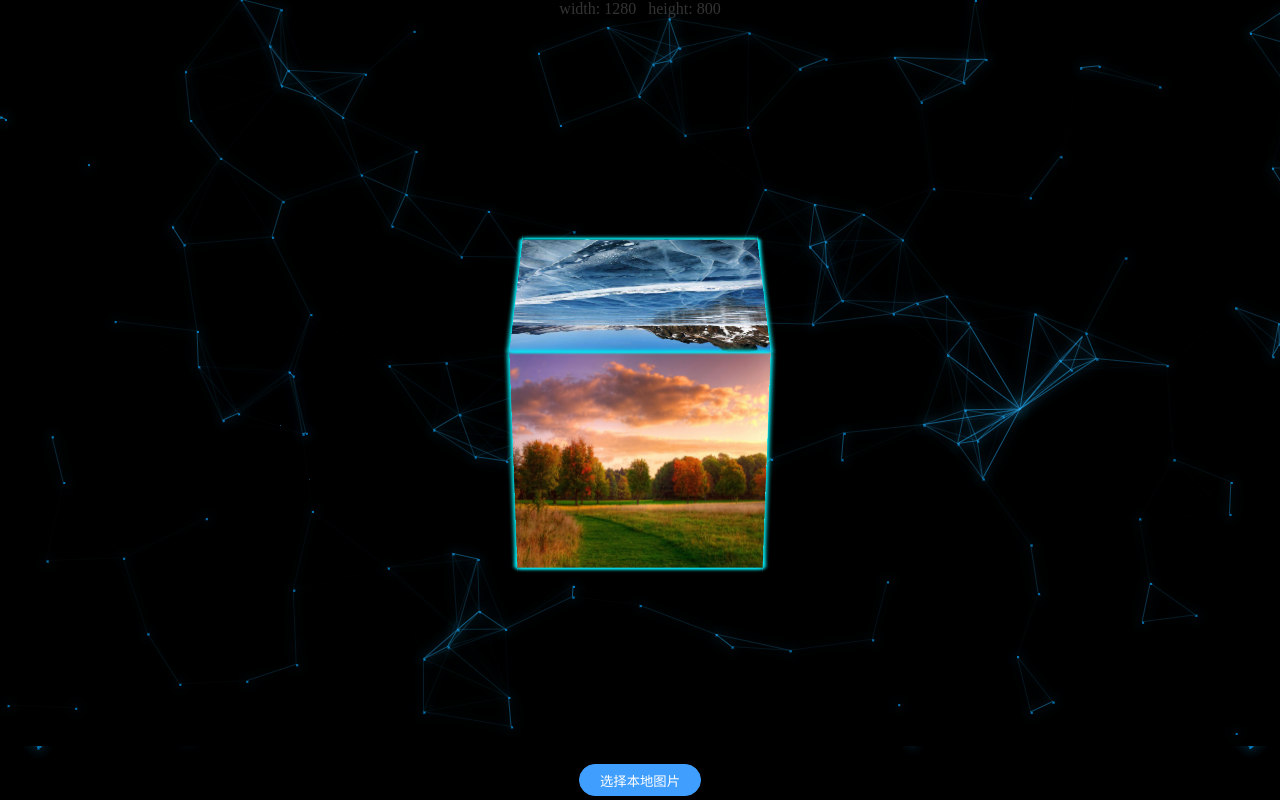
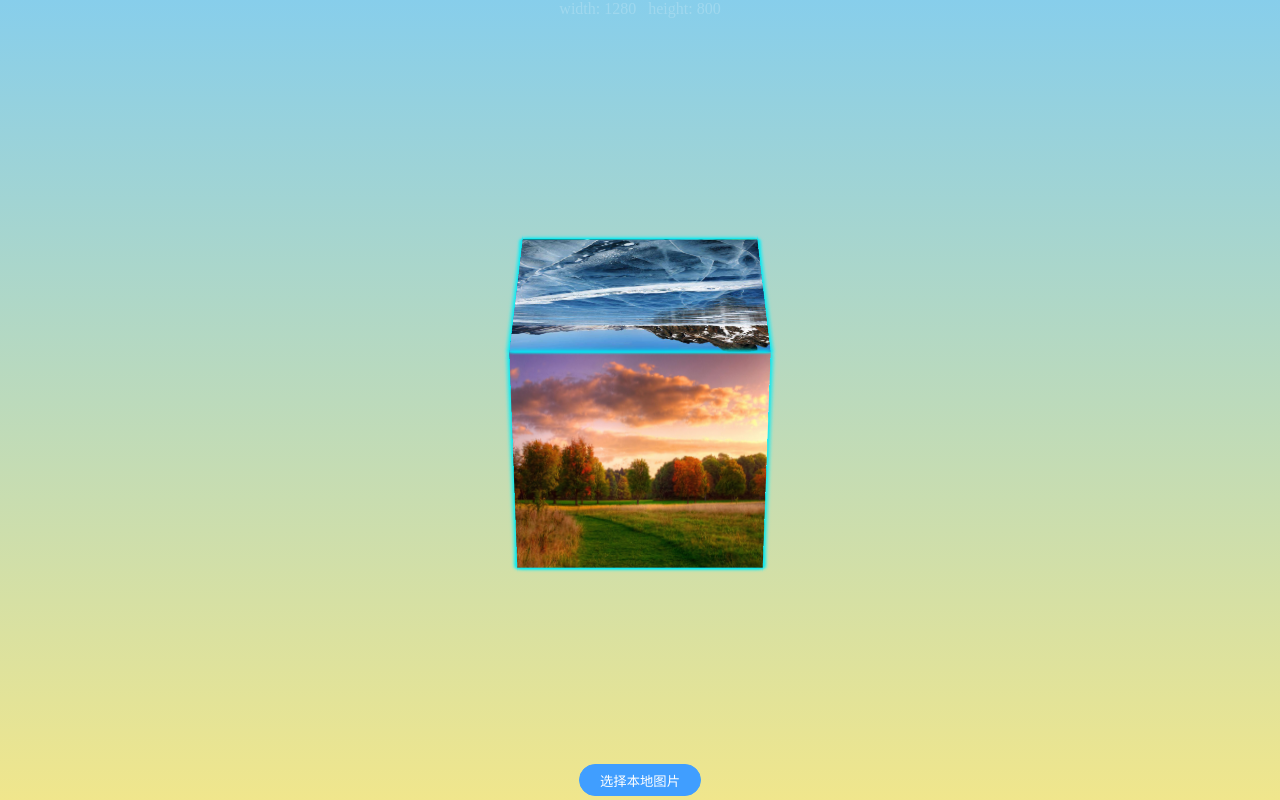
Before and after one commit to v-scmq/album-3d, a plain HTML site: page index.html in a window 1280 px wide. Drawn offline with Linux system fonts and the light colour scheme.

Commit message:
移除背景图片

```diff
--- a/index.html
+++ b/index.html
@@ -22,9 +22,7 @@
             justify-content: center;
             align-items: center;
             perspective: 2000px;
-            /*background: linear-gradient(skyblue, khaki);*/
-            background-image: url(./album/background.png);
-            background-color: #000;
+            background: linear-gradient(skyblue, khaki);
         }
 
         .cube-wrapper {
@@ -56,7 +54,7 @@
             width: 100%;
             height: 100%;
             backface-visibility: visible;
-            transition: all 1s linear;
+            transition: transform 1s linear;
             box-shadow: 0 0 5px #03e9f4, 0 0 5px #03e9f4, 0 0 5px #03e9f4;
             background-size: 100% 100%;
             background-repeat: no-repeat;
```
